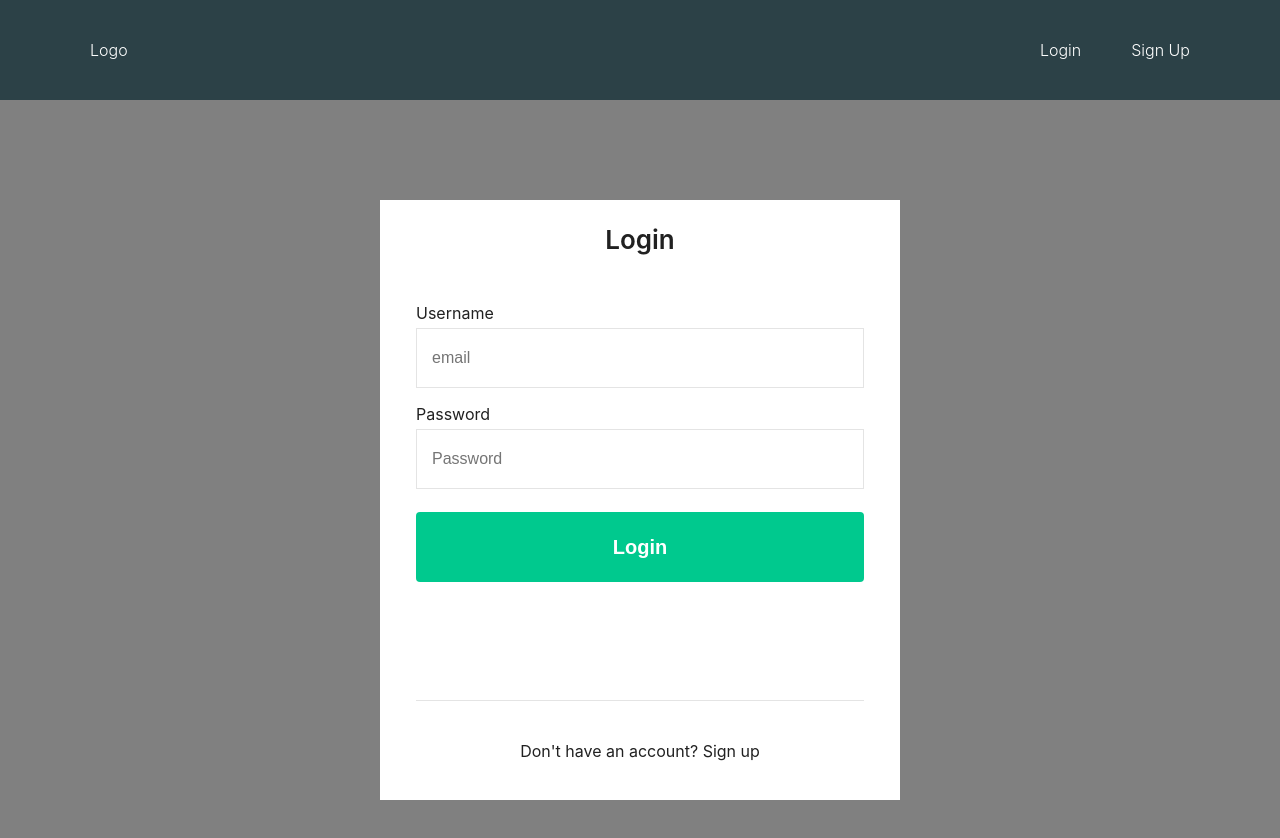
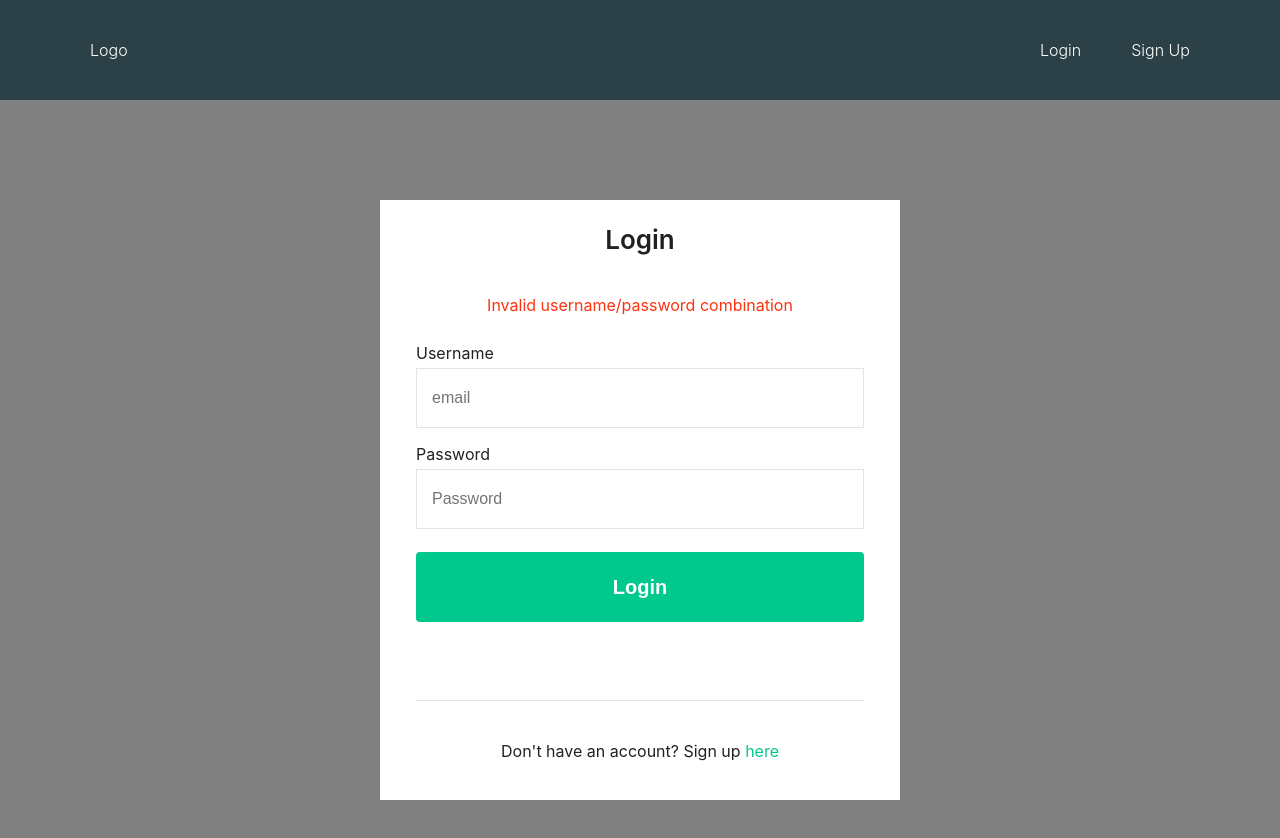
Before and after one commit to bruno-boys/ftl-capstone, a React (Vite) app in the folder habit-tracker-ui/: page /login in a window 1280 px wide. Both pictures are taken after a click on the button "Login". Shown: the top 838 px of the page. Built offline with nearby package versions, Linux system fonts and the light colour scheme; no server answers.

Commit message:
Added a password and username error above the form if the user tries to logs in using a bad username or password

```diff
--- a/habit-tracker-ui/src/components/Login/Login.jsx
+++ b/habit-tracker-ui/src/components/Login/Login.jsx
@@ -60,6 +60,10 @@ export default function Login({ user, setUser }) {
     <div className="Login">
       <div className="card">
         <h2> Login </h2>
+
+        {errors.form && <span className="error">{errors.form}</span>}
+
+        <br />
         <div className="form">
           <div className="input-field">
             <label htmlFor="email">Username</label>
@@ -94,7 +98,7 @@ export default function Login({ user, setUser }) {
         </div>
 
         <div className="footer">
-          <p>Don't have an account? Sign up</p>
+          <p>Don't have an account? Sign up <Link to="/register">here</Link></p>
         </div>
       </div>
     </div>
```
